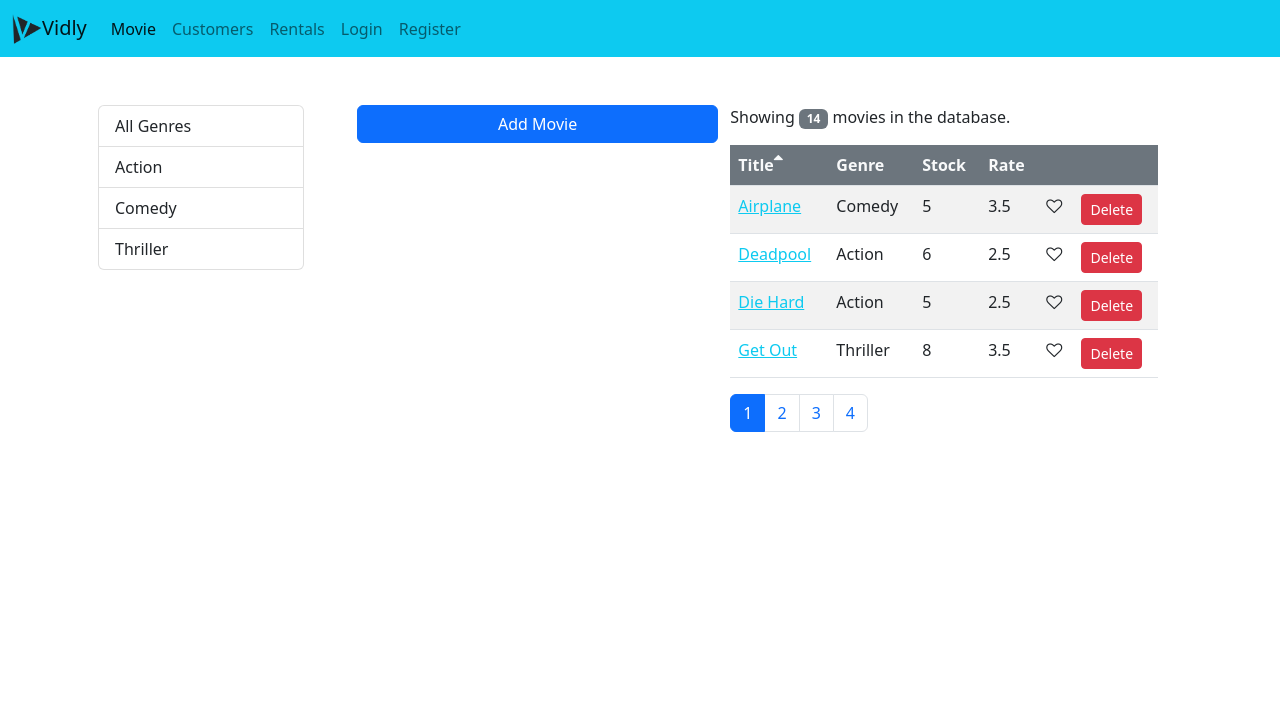
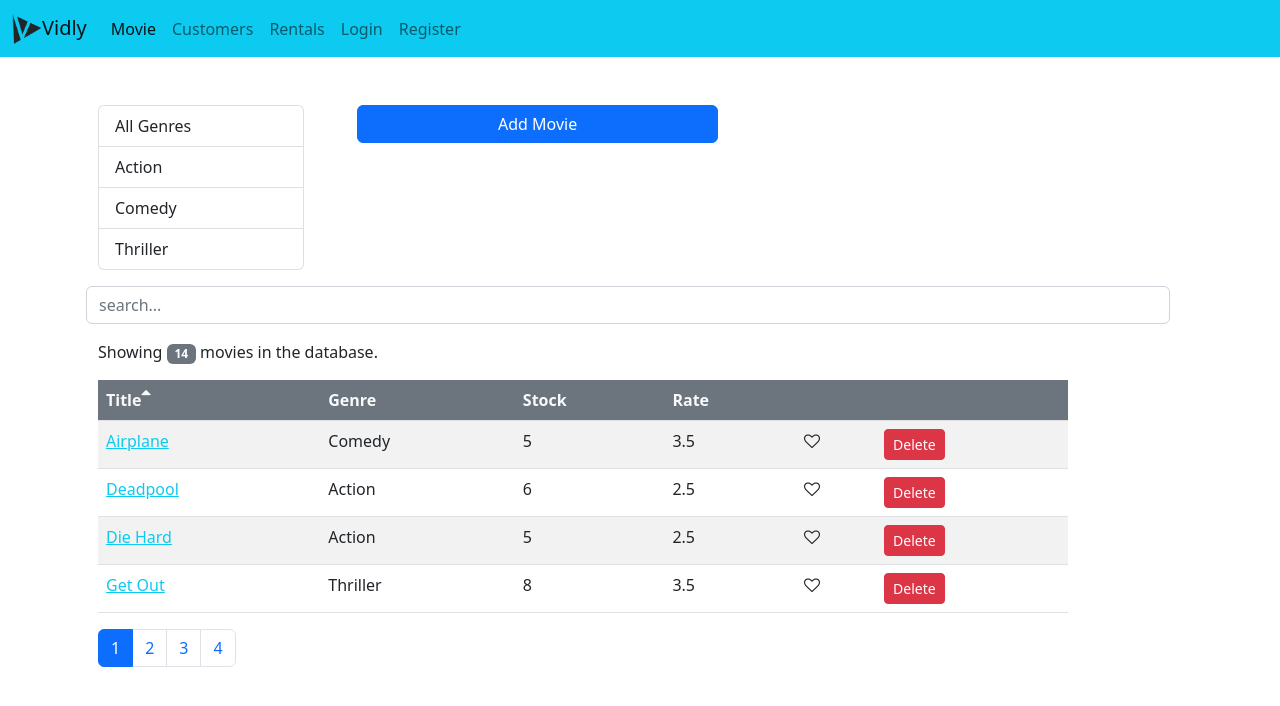
Before and after one commit to Beki-D/react-movie-mosh, a React (Create React App) app: page /movies in a window 1280 px wide. Shown: the top 706 px of the page. Built offline with nearby package versions, Linux system fonts and the light colour scheme.

Commit message:
Added a searchbox

```diff
--- a/src/components/movies.jsx
+++ b/src/components/movies.jsx
@@ -6,6 +6,7 @@ import Pagination from './common/pagination'
 import ListGroup from "./common/listGroup";
 // import Button from "./common/button";
 import { paginate } from '../utils/paginate'
+import SearchBox from "./searchBox";
 import { getGenres } from "../data/fakeGenreService"
 import _ from "lodash";
 
@@ -14,6 +15,7 @@ class Movie extends Component {
     movies: [],
     genres: [],
     pageSize: 4,
+    searchQuery: "",
     currentPage: 1,
     sortColumn: { path: 'title', order: 'asc'}
   };
@@ -41,8 +43,12 @@ class Movie extends Component {
   }
 
   handleGenreSelect = genre => {
-    this.setState({ selectedGenre: genre, currentPage: 1 });
+    this.setState({ selectedGenre: genre, searchQuery: "", currentPage: 1 });
   }
+
+  handleSearch = query => {
+    this.setState({ searchQuery: query, selectedGenre: null, currentPage: 1 });
+  };
 
   handleSort = sortColumn => {
     this.setState({ sortColumn, currentPage: 1 });
@@ -50,28 +56,34 @@ class Movie extends Component {
 
   getPagedData = () => {
     //Destructuring
-    const { pageSize, currentPage, sortColumn, selectedGenre, movies: allMovies } = this.state;
+    const { pageSize, currentPage, sortColumn, selectedGenre, searchQuery, movies: allMovies } = this.state;
 
-    //filtered the movie list
-    const genreFilteredMovies = selectedGenre && (selectedGenre._id !== '-1')
-      ? allMovies.filter(m => m.genre._id === selectedGenre._id)
-      : allMovies;
+    let filtered = allMovies;
+
+    //filtered the movie list conditionally based on query or genre....(but not both)
+    if(searchQuery)
+      filtered = allMovies.filter(m =>
+          m.title.toLowerCase().startsWith(searchQuery.toLowerCase())
+      );
+
+    else if(selectedGenre && selectedGenre._id)
+      filtered = allMovies.filter(m => m.genre._id === selectedGenre._id);
 
     //sorted the filtered list based on title first
-    const sorted = _.orderBy(genreFilteredMovies, [sortColumn.path], [sortColumn.order]);
+    const sorted = _.orderBy(filtered, [sortColumn.path], [sortColumn.order]);
 
     //paginate the data
     //filter -> sort -> paginate
     const movies = paginate(sorted, currentPage, pageSize);
 
-    return { totalCount: genreFilteredMovies.length, data: movies};
+    return { totalCount: filtered.length, data: movies};
   }
 
   render() {
     // console.log(this.state);
     //Destructuring this.state
     const { length: count } = this.state.movies;
-    const { pageSize, currentPage, sortColumn, genres, selectedGenre } = this.state;
+    const { pageSize, currentPage, sortColumn, genres, selectedGenre, searchQuery } = this.state;
 
     if (count === 0) {
       return (
@@ -92,8 +104,8 @@ class Movie extends Component {
             onItemSelect={this.handleGenreSelect} />
         </div>
 
-        <Link className="btn col-4 h-100 btn-primary" to="/movies/new" replace={true}>Add Movie</Link>
-
+        <Link className="btn col-4 h-25 btn-primary" to="/movies/new" replace={true}>Add Movie</Link>
+        <SearchBox className="col-4 h-25" value={searchQuery} onChange={this.handleSearch} />
         <div className="col">
           <p>Showing <span className="badge bg-secondary">{totalCount + " " + (selectedGenre ? selectedGenre.name : " ")}</span> movies in the database.</p>
 
--- /dev/null
+++ b/src/components/searchBox.jsx
@@ -0,0 +1,14 @@
+const SearchBox = ({ value, onChange }) => {
+    return (
+        <input
+            type="text"
+            name="query"
+            className="form-control my-3"
+            placeholder="search..."
+            val={value}
+            onChange={e => onChange(e.currentTarget.value)}
+        />
+     );
+}
+
+export default SearchBox;
```
